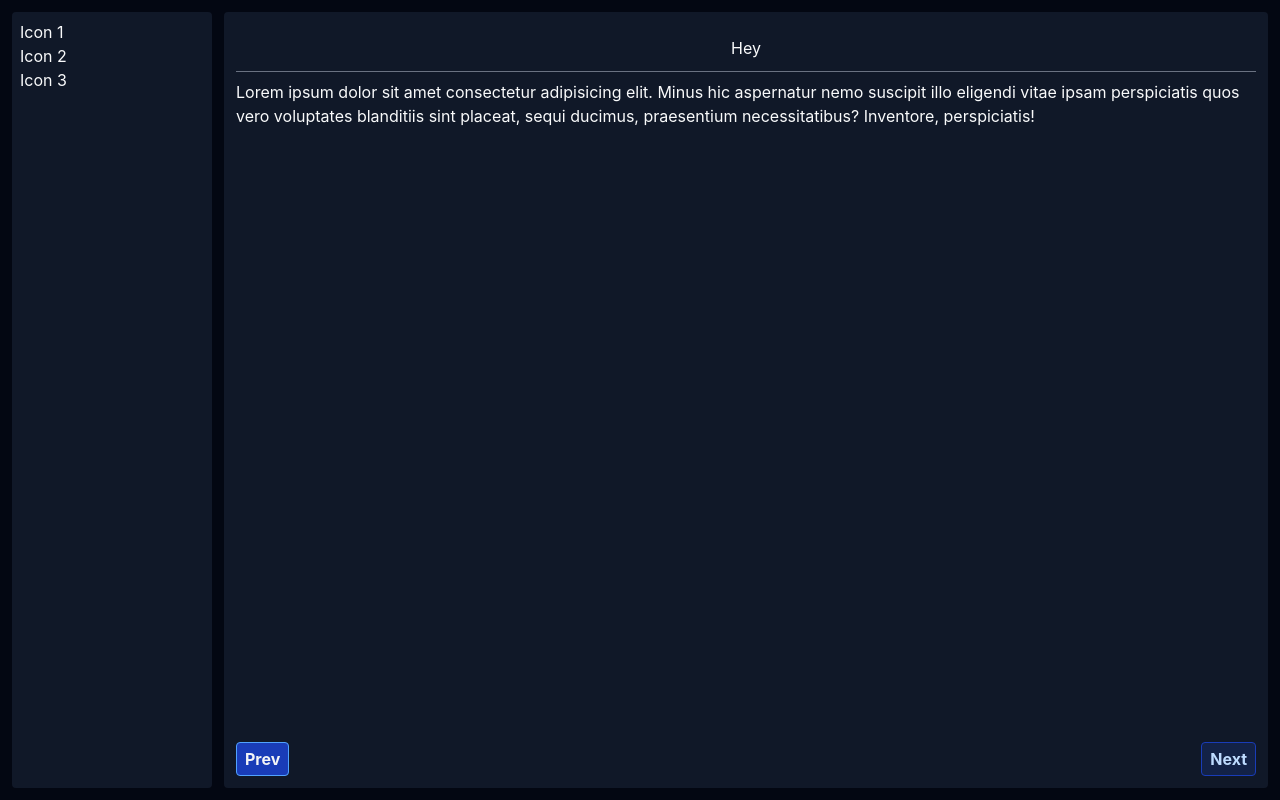
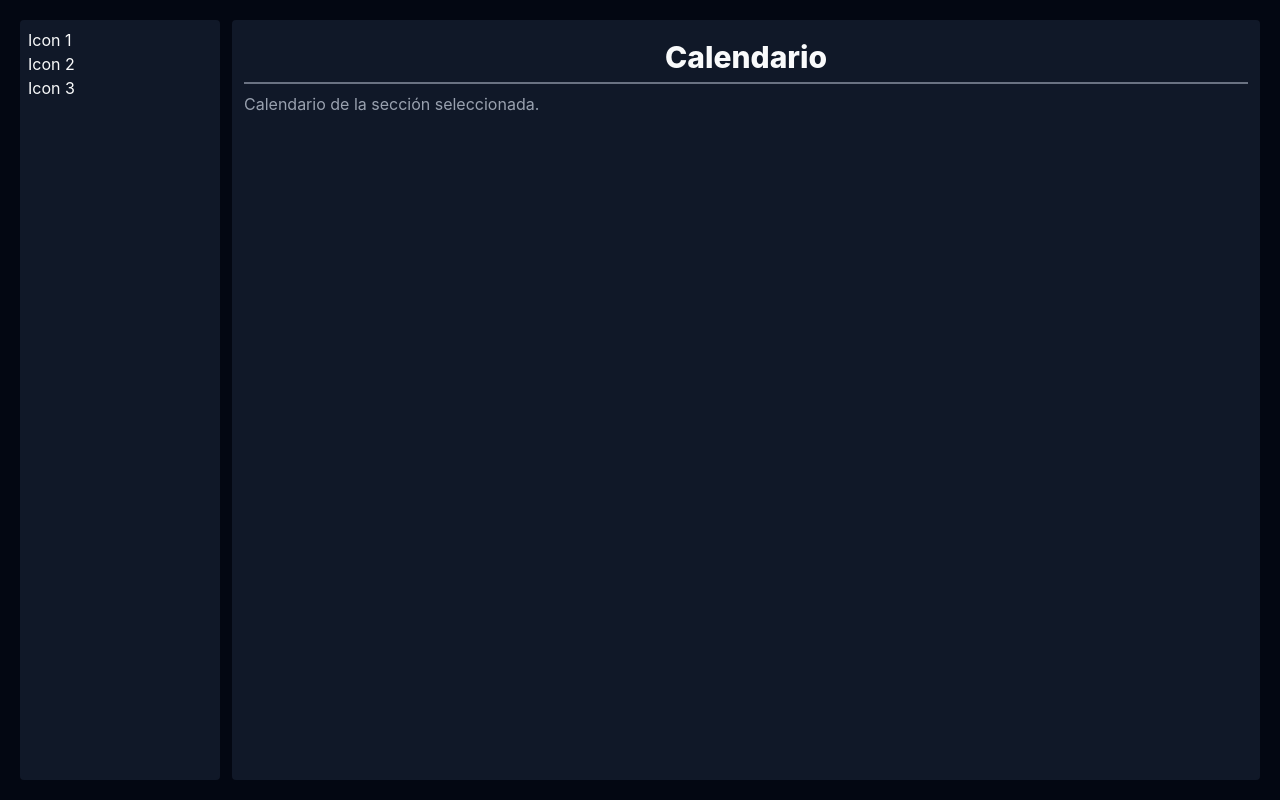
Before and after one commit to RicJDev/attendace-tracker, a React (Vite) app in the folder client/: page /calendar in a window 1280 px wide. Built offline with nearby package versions, Linux system fonts and the light colour scheme.

Commit message:
feat: agregando rutas principales de la app

```diff
--- a/client/src/App.tsx
+++ b/client/src/App.tsx
@@ -1,5 +1,31 @@
+import { Routes, Route } from 'react-router'
+import { MainLayout } from './layouts/MainLayout'
 import { Home } from './pages/Home'
+import { Schedule } from './pages/Schedule'
+import { Calendar } from './pages/Calendar'
+import { Students } from './pages/Students'
 
 export default function App() {
-  return <Home />
+  return (
+    <Routes>
+      <Route
+        index
+        element={<Home />}
+      />
+      <Route element={<MainLayout />}>
+        <Route
+          path='schedule'
+          element={<Schedule />}
+        />
+        <Route
+          path='calendar'
+          element={<Calendar />}
+        />
+        <Route
+          path='students'
+          element={<Students />}
+        />
+      </Route>
+    </Routes>
+  )
 }
--- a/client/src/layouts/MainLayout.tsx
+++ b/client/src/layouts/MainLayout.tsx
@@ -1,18 +1,27 @@
-import type { PropsWithChildren } from 'react'
-
+import { Outlet, useLocation } from 'react-router'
 import { SideBar } from '../components/SideBar'
 
-export function MainLayout({ children }: PropsWithChildren) {
+const titles: Record<string, string> = {
+  '/schedule': 'Horario',
+  '/calendar': 'Calendario',
+  '/students': 'Listado de Estudiantes',
+}
+
+export function MainLayout() {
+  const { pathname } = useLocation()
+
   return (
-    <div className='bg-gray-950 min-h-screen flex text-gray-50 p-3 gap-3'>
+    <div className='bg-gray-950 min-h-screen max-h-screen flex text-gray-50 p-5 gap-3'>
       <SideBar />
 
       <div className='flex-1 bg-gray-900 p-3 flex flex-col rounded-sm gap-2'>
-        <nav className='flex h-12 justify-center items-center border-b border-b-gray-500'>
-          <h3>Hey</h3>
+        <nav className='flex h-13 justify-center items-center border-b-2 border-b-gray-500'>
+          <h3 className='text-3xl font-extrabold'>{titles[pathname] ?? 'Registro de asistencia'}</h3>
         </nav>
 
-        <main className='flex-1 flex flex-col'>{children}</main>
+        <main className='flex-1 flex flex-col'>
+          <Outlet />
+        </main>
       </div>
     </div>
   )
--- /dev/null
+++ b/client/src/pages/Calendar.tsx
@@ -0,0 +1,12 @@
+
+
+export function Calendar() {
+
+  return (
+    <article className='flex-1 flex flex-col gap-4'>
+      <p className='text-gray-400'>Calendario de la sección seleccionada.</p>
+
+
+    </article>
+  )
+}
--- a/client/src/pages/Home.tsx
+++ b/client/src/pages/Home.tsx
@@ -1,22 +1,38 @@
+import { useState } from 'react'
+import { Container } from '../layouts/Container'
 import { Button } from '../components/ui/Button'
-import { MainLayout } from '../layouts/MainLayout'
+import { Modal } from '../components/ui/Modal'
+import { NavLink } from 'react-router'
 
 export function Home() {
+  const [isModalOpen, setIsModalOpen] = useState(false)
+
   return (
-    <MainLayout>
-      <article className='flex-1'>
+    <Container>
+      <h1 className='text-4xl font-bold'>Attendance Tracker</h1>
+      <p className='text-gray-400'>
+        Bienvenido al sistema de registro de asistencias.
+      </p>
+
+      <NavLink to='/schedule'>Horario</NavLink>
+
+      <Button
+        variant='primary'
+        onClick={() => setIsModalOpen(true)}
+      >
+        Mensaje del sistema
+      </Button>
+
+      <Modal
+        isOpen={isModalOpen}
+        onClose={() => setIsModalOpen(false)}
+        title='Aviso del sistema'
+      >
         <p>
-          Lorem ipsum dolor sit amet consectetur adipisicing elit. Minus hic
-          aspernatur nemo suscipit illo eligendi vitae ipsam perspiciatis quos
-          vero voluptates blanditiis sint placeat, sequi ducimus, praesentium
-          necessitatibus? Inventore, perspiciatis!
+          Aquí se mostrarán mensajes relevantes del sistema, como
+          notificaciones, errores o confirmaciones.
         </p>
-      </article>
-
-      <div className='flex justify-between'>
-        <Button variant='primary'>Prev</Button>
-        <Button variant='secondary'>Next</Button>
-      </div>
-    </MainLayout>
+      </Modal>
+    </Container>
   )
 }
--- /dev/null
+++ b/client/src/pages/Schedule.tsx
@@ -0,0 +1,9 @@
+export function Schedule() {
+  return (
+    <article className='flex-1 flex flex-col gap-4'>
+      <p className='text-gray-400'>
+        Dashboard del horario de todas las secciones.
+      </p>
+    </article>
+  )
+}
--- /dev/null
+++ b/client/src/pages/Students.tsx
@@ -0,0 +1,7 @@
+export function Students() {
+  return (
+    <article className='flex-1 flex flex-col gap-4'>
+      <p className='text-gray-400'>Registro de estudiantes de las secciones.</p>
+    </article>
+  )
+}
```
